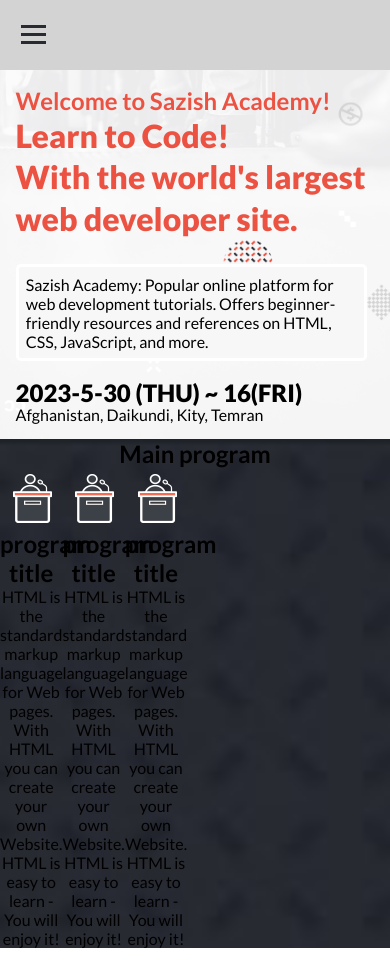
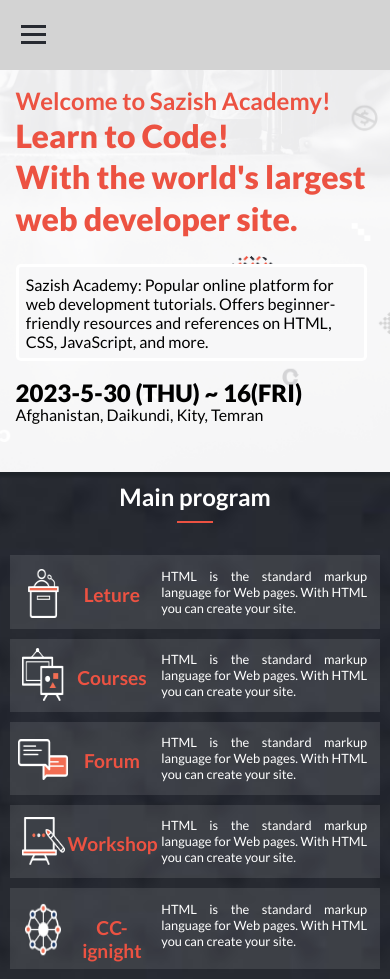
Before and after one commit to akbarsazish/Sazish-Academy, a website: page index.html in a window 390 px wide. Before the commit the page ends 948 px from the top, so only its background shows below. Drawn offline with Linux system fonts and the light colour scheme.

Commit message:
Add main program section mobile version

```diff
--- a/assets/style.css
+++ b/assets/style.css
@@ -168,6 +168,7 @@
 
 .location {
   color: #000;
+  padding-bottom: 33px;
 }
 
 .logo-link, .signUp {
@@ -183,19 +184,58 @@
   background-size: cover;
 }
 
-.main-program {
+.program-container {
+  display: flex;
+  margin: 0 auto;
+  flex-direction: column;
+  padding: 5px;
+  margin-top: 22px;
+}
+
+.main-program-title {
+  padding: 10px;
+  text-align: center;
+  color: #fff;
+}
+
+.horizontal-line {
+  width: 9%;
+  height: 2px;
+  background-color: var(--secondary-color);
+  display: flex;
+  margin: 0 auto;
+}
+
+.program-item {
+  display: flex;
+  flex-direction: row;
+  color: #fff;
+  background-color: rgb(255 255 255 / 10%);
+  padding: 2%;
+  margin: 5px;
+}
+
+.program-img {
+  width: 50px;
+}
+
+.program-title {
+  width: 25%;
+  font-size: 1.2em;
+  font-weight: bold;
+  color: var(--secondary-color);
+  padding-top:20px;
   text-align: center;
 }
 
-.program-container {
-  display: flex;
-  width: 80%;
-  grid-template-columns: repeat(6, 1fr);
+.pro-description {
+  width: 58%;
+  font-size: 0.8em;
+  margin: 5px;
+  text-align: justify;
 }
 
-.program-item {
-  width: 20%;
-}
+
 
 
 @media screen and (min-width: 768px) {
@@ -268,7 +308,5 @@
   .academy-goal {
     padding: 2%;
     width: 54%;
-
   }
-
 }
--- a/index.html
+++ b/index.html
@@ -59,30 +59,53 @@
 
         </div>
     </section>
+
+    <!-- main program section start -->
     <section class="main-program">
-        <h1>Main program </h1>
+        <h1 class="main-program-title">Main program </h1>
+           <span class="horizontal-line"> </span>
         <div class="program-container">
             <div class="program-item">
-                <img src="assets/images/lecture-icon.png" alt="program image" class="program-img">
-                <h2 class="program-title"> program title </h2>
+                <img class="program-img" src="assets/images/lecture-icon.png" alt="program image" >
+                <h2 class="program-title"> Leture </h2>
                 <p class="pro-description">
-                    HTML is the standard markup language for Web pages. With HTML you can create your own Website. HTML is easy to learn - You will enjoy it!
+                    HTML is the standard markup language for Web pages. With HTML you can create your site.
                 </p>
             </div>
+
             <div class="program-item">
-                <img src="assets/images/lecture-icon.png" alt="program image" class="program-img">
-                <h2 class="program-title"> program title </h2>
+                <img class="program-img" src="assets/images/exhibition-icon.png" alt="program image" >
+                <h2 class="program-title"> Courses </h2>
                 <p class="pro-description">
-                    HTML is the standard markup language for Web pages. With HTML you can create your own Website. HTML is easy to learn - You will enjoy it!
+                    HTML is the standard markup language for Web pages. With HTML you can create your site.
                 </p>
             </div>
+
             <div class="program-item">
-                <img src="assets/images/lecture-icon.png" alt="program image" class="program-img">
-                <h2 class="program-title"> program title </h2>
+                <img class="program-img" src="assets/images/forum-icon.png" alt="program image" >
+                <h2 class="program-title"> Forum </h2>
                 <p class="pro-description">
-                    HTML is the standard markup language for Web pages. With HTML you can create your own Website. HTML is easy to learn - You will enjoy it!
+                    HTML is the standard markup language for Web pages. With HTML you can create your site.
                 </p>
             </div>
+
+            <div class="program-item">
+                <img class="program-img" src="assets/images/workshop-icon.png" alt="program image" >
+                <h2 class="program-title"> Workshop </h2>
+                <p class="pro-description">
+                    HTML is the standard markup language for Web pages. With HTML you can create your site.
+                </p>
+            </div>
+
+            <div class="program-item">
+                <img class="program-img" src="assets/images/ignite-icon.png" alt="program image" >
+                <h2 class="program-title"> CC-ignight </h2>
+                <p class="pro-description">
+                    HTML is the standard markup language for Web pages. With HTML you can create your site.
+                </p>
+            </div>
+
+
         </div>
     </section>
     <script src="assets/script.js"></script>
```
Also changed, not shown: assets/images/ignite-icon.png (added).
